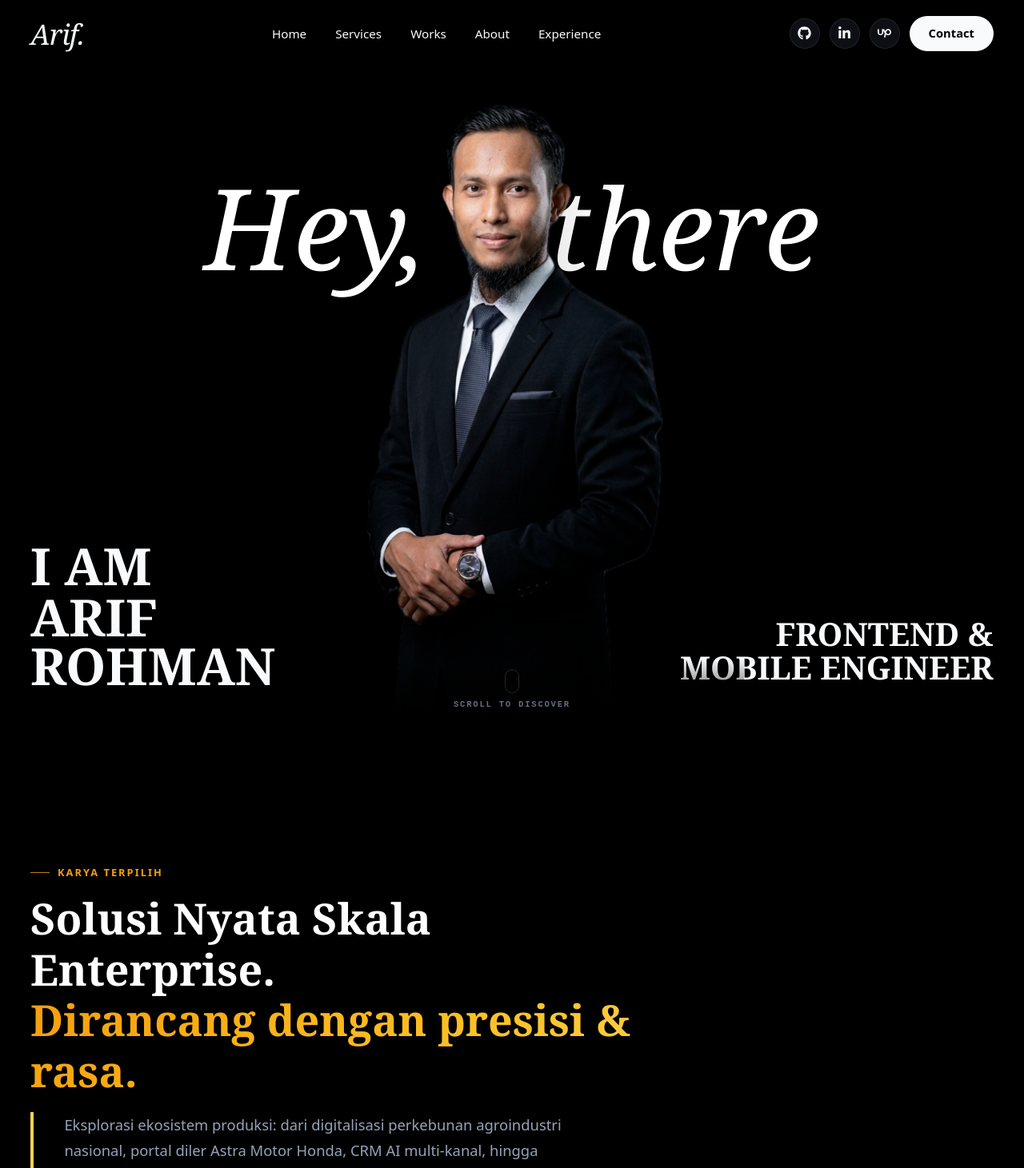
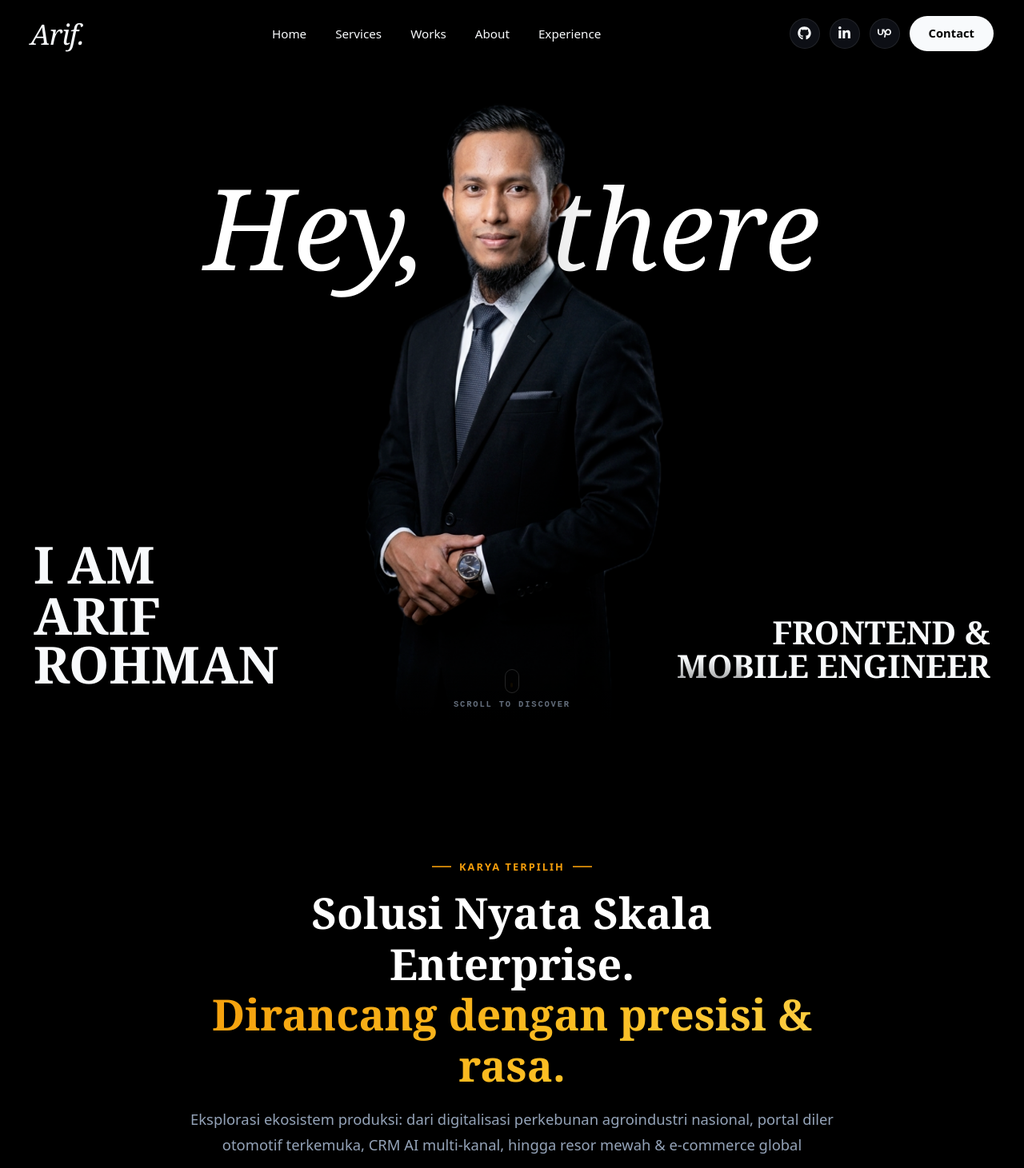
Before and after one commit to arifrohmanhakim/arifrohmanhakim, a React (Vite) app: page / in a window 1280 px wide. Shown: the top 1461 px of the page at 80% size. Built offline with nearby package versions, Linux system fonts and the light colour scheme; no server answers; a web font is replaced by a local one.

Commit message:
refactor: update UI components and styles for improved layout and animations

```diff
--- a/src/components/ContactSection.jsx
+++ b/src/components/ContactSection.jsx
@@ -65,16 +65,6 @@ export const ContactSection = () => {
               <span>GitHub</span>
               <ArrowUpRight size={15} />
             </a>
-
-            <button
-              type="button"
-              onClick={handleCopyGithub}
-              className="creative-btn-outline"
-              title="Salin tautan GitHub"
-            >
-              {copied ? <Check size={16} className="text-amber" /> : <Copy size={16} />}
-              <span>{copied ? 'Tautan Tersalin!' : 'Salin Profil'}</span>
-            </button>
           </div>
         </div>
       </div>
--- a/src/components/ExperienceTableSection.jsx
+++ b/src/components/ExperienceTableSection.jsx
@@ -29,6 +29,7 @@ export const ExperienceTableSection = () => {
           <div className="creative-eyebrow">
             <span className="creative-eyebrow-line"></span>
             <span>Perjalanan &amp; Jejak Karya</span>
+            <span className="creative-eyebrow-line"></span>
           </div>
 
           <h2 className="creative-headline">
--- a/src/components/RecentProjectsSection.jsx
+++ b/src/components/RecentProjectsSection.jsx
@@ -88,6 +88,7 @@ export const RecentProjectsSection = () => {
           <div className="creative-eyebrow">
             <span className="creative-eyebrow-line"></span>
             <span>Karya Terpilih</span>
+            <span className="creative-eyebrow-line"></span>
           </div>
 
           <h2 className="creative-headline">
@@ -96,7 +97,7 @@ export const RecentProjectsSection = () => {
           </h2>
 
           <p className="creative-lead">
-            Eksplorasi ekosistem produksi: dari digitalisasi perkebunan agroindustri nasional, portal diler Astra Motor Honda, CRM AI multi-kanal, hingga resor mewah &amp; e-commerce global.
+            Eksplorasi ekosistem produksi: dari digitalisasi perkebunan agroindustri nasional, portal diler otomotif terkemuka, CRM AI multi-kanal, hingga resor mewah & e-commerce global
           </p>
         </div>
 
@@ -128,7 +129,7 @@ export const RecentProjectsSection = () => {
                   </div>
                 </div>
 
-                <div className="bento-actions-row" onClick={(e) => e.stopPropagation()}>
+                {/* <div className="bento-actions-row" onClick={(e) => e.stopPropagation()}>
                   <button
                     type="button"
                     className="bento-btn-primary"
@@ -149,7 +150,7 @@ export const RecentProjectsSection = () => {
                       <span>Google Play</span>
                     </a>
                   )}
-                </div>
+                </div> */}
               </div>
 
               {/* Visual Side: Web Kanban + Floating Mobile Companion */}
@@ -225,12 +226,12 @@ export const RecentProjectsSection = () => {
                   <p className="bento-card-tagline">{astraProject.tagline}</p>
                 </div>
 
-                <div className="bento-card-footer">
+                {/* <div className="bento-card-footer">
                   <span className="bento-explore-link">
                     <span>Lihat Arsitektur &amp; Fitur</span>
                     <ArrowRight size={15} />
                   </span>
-                </div>
+                </div> */}
               </div>
             </article>
           )}
@@ -263,12 +264,12 @@ export const RecentProjectsSection = () => {
                   <p className="bento-card-tagline">{polygonProject.tagline}</p>
                 </div>
 
-                <div className="bento-card-footer">
+                {/* <div className="bento-card-footer">
                   <span className="bento-explore-link">
                     <span>Lihat Arsitektur &amp; Fitur</span>
                     <ArrowRight size={15} />
                   </span>
-                </div>
+                </div> */}
               </div>
             </article>
           )}
@@ -292,22 +293,22 @@ export const RecentProjectsSection = () => {
 
               <div className="bento-card-body">
                 <div>
-                  <div className="bento-card-top-row">
+                  {/* <div className="bento-card-top-row">
                     <div className="bento-brand-badge" title={project.client}>
                       {getProjectBrandLogo(project.id, 24)}
                     </div>
-                  </div>
+                  </div> */}
 
                   <h3 className="bento-card-title">{project.title}</h3>
                   <p className="bento-card-tagline">{project.tagline}</p>
                 </div>
 
-                <div className="bento-card-footer">
+                {/* <div className="bento-card-footer">
                   <span className="bento-explore-link">
                     <span>Detail Proyek</span>
                     <ArrowRight size={14} />
                   </span>
-                </div>
+                </div> */}
               </div>
             </article>
           ))}
--- a/src/components/ServicesSection.jsx
+++ b/src/components/ServicesSection.jsx
@@ -32,6 +32,7 @@ export const ServicesSection = () => {
           <div className="creative-eyebrow">
             <span className="creative-eyebrow-line"></span>
             <span>Disiplin &amp; Keahlian</span>
+            <span className="creative-eyebrow-line"></span>
           </div>
 
           <h2 className="creative-headline">
--- a/src/styles/bento-projects.css
+++ b/src/styles/bento-projects.css
@@ -10,6 +10,7 @@
 }
 
 .bento-projects-header {
+  margin-inline: auto;
   margin-bottom: 56px;
   max-width: 820px;
 }
@@ -100,7 +101,7 @@
 }
 
 .bento-card-flagship .bento-brand-badge .fms-logo-img {
-  height: 64px !important;
+  height: 48px !important;
 }
 
 .bento-card:hover .bento-brand-badge {
--- a/src/styles/creative-studio.css
+++ b/src/styles/creative-studio.css
@@ -4,12 +4,38 @@
    ---------------------------------------------------- */
 
 .creative-section {
-  padding: 130px 0;
+  padding: 64px 0;
   position: relative;
   background-color: #000000;
   border-top: 1px solid rgba(255, 255, 255, 0.05);
 }
 
+.creative-section#services {
+  background: #fff;
+  background-image:
+    linear-gradient(to bottom, rgba(255, 255, 255, 0) 0%, rgba(255, 255, 255, 1) 100%),
+    linear-gradient(to right, rgba(0, 0, 0, 0.05) 1px, transparent 1px),
+    linear-gradient(to bottom, rgba(0, 0, 0, 0.05) 1px, transparent 1px);
+  background-size: 100% 100%, 40px 40px, 40px 40px;
+}
+
+.creative-section#services .creative-headline{
+  color: initial
+}
+.creative-section#services .creative-lead {
+  color: #333;
+}
+.creative-section#services .creative-discipline-card {
+  background: #f1f2f3;
+}
+
+.creative-section#services .creative-discipline-card .creative-discipline-title {
+  color: initial;
+  font-weight: normal;
+}
+.creative-section#services .creative-discipline-card .creative-discipline-desc {
+  color: #333;
+}
 /* Header Editorial Kreatif (Centered & Modern Typo) */
 .creative-header {
   margin-bottom: 64px;
@@ -20,7 +46,7 @@
 }
 
 .creative-eyebrow {
-  display: inline-flex;
+  display: flex;
   align-items: center;
   justify-content: center;
   gap: 10px;
@@ -47,6 +73,7 @@
   line-height: 1.18;
   color: #ffffff;
   margin-bottom: 20px;
+  text-align: center;
 }
 
 .creative-headline em {
@@ -64,10 +91,7 @@
   line-height: 1.7;
   color: #94a3b8;
   font-weight: 400;
-  max-width: 680px;
-  border-left: 4px solid #fcd34d;
-  padding-left: 2.4rem;
-  margin-left: 0;
+  text-align: center;
 }
 
 /* ----------------------------------------------------
@@ -573,13 +597,9 @@
    ---------------------------------------------------- */
 .creative-contact-canvas {
   position: relative;
-  border-radius: 32px;
   padding: 80px 48px;
-  background: radial-gradient(circle at 50% 0%, rgba(245, 158, 11, 0.12) 0%, rgba(14, 15, 20, 0.8) 60%);
-  border: 1px solid rgba(255, 255, 255, 0.1);
   text-align: center;
   overflow: hidden;
-  box-shadow: 0 30px 80px rgba(0, 0, 0, 0.6);
 }
 
 .creative-contact-headline {
--- a/src/styles/index.css
+++ b/src/styles/index.css
@@ -346,6 +346,8 @@ button {
   flex-direction: column;
   text-align: right;
   max-width: 480px;
+  overflow: hidden;
+  padding: 2px 4px;
 }
 
 .role-headline-bold {
@@ -405,6 +407,8 @@ button {
   display: flex;
   flex-direction: column;
   max-width: 600px;
+  overflow: hidden;
+  padding: 2px 4px;
 }
 
 .floating-iam-text {
@@ -425,6 +429,83 @@ button {
   color: var(--text-main);
   white-space: nowrap;
   text-shadow: 0 3px 24px rgba(0, 0, 0, 0.95);
+}
+
+/* ----------------------------------------------------
+   HERO TEXT ENTRY ANIMATIONS (REVEAL & SOFT BLUR)
+   ---------------------------------------------------- */
+@keyframes revealUp {
+  0% {
+    transform: translateY(100%);
+    opacity: 0;
+  }
+  100% {
+    transform: translateY(0);
+    opacity: 1;
+  }
+}
+
+@keyframes fadeInBlur {
+  0% {
+    opacity: 0;
+    filter: blur(10px);
+    transform: scale(0.9);
+  }
+  100% {
+    opacity: 1;
+    filter: blur(0);
+    transform: scale(1);
+  }
+}
+
+.giant-script-background span {
+  display: inline-block;
+  animation: fadeInBlur 1.5s cubic-bezier(0.22, 1, 0.36, 1) both;
+}
+
+.script-word-left {
+  animation-delay: 0.2s;
+}
+
+.script-word-right {
+  animation-delay: 0.4s;
+}
+
+.floating-name-box *,
+.floating-role-box * {
+  display: block;
+  animation: revealUp 1s cubic-bezier(0.77, 0, 0.175, 1) both;
+}
+
+.floating-name-box .floating-iam-text {
+  animation-delay: 0.5s;
+}
+
+.floating-name-box h1:nth-child(2) {
+  animation-delay: 0.6s;
+}
+
+.floating-name-box h1:nth-child(3) {
+  animation-delay: 0.7s;
+}
+
+.floating-role-box span:nth-child(1) {
+  animation-delay: 0.9s;
+}
+
+.floating-role-box span:nth-child(2) {
+  animation-delay: 1s;
+}
+
+@media (prefers-reduced-motion: reduce) {
+  .giant-script-background span,
+  .floating-name-box *,
+  .floating-role-box * {
+    animation: none !important;
+    opacity: 1 !important;
+    transform: none !important;
+    filter: none !important;
+  }
 }
 
 /* ====================================================
```
